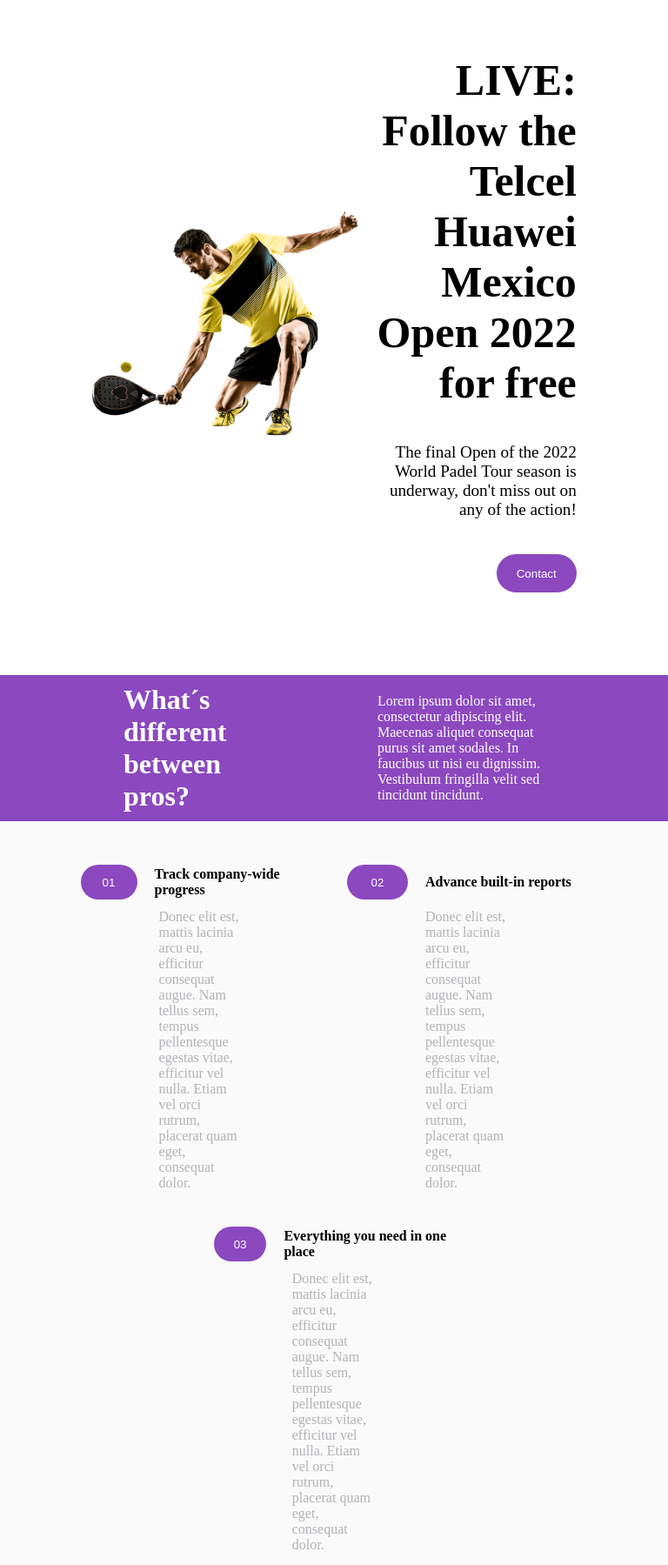
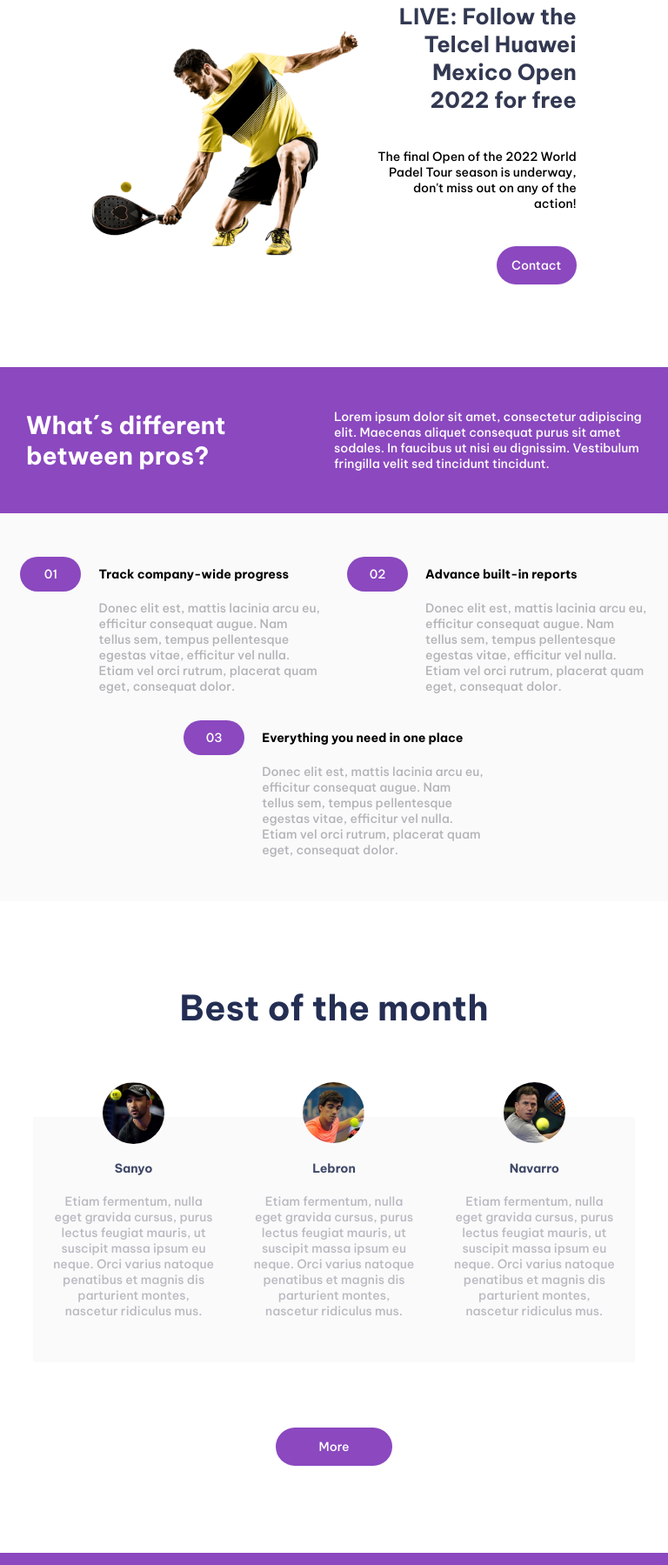
Before and after one commit to Danielalvz/paginaDeportes, a plain HTML site: page index2.html in a window 768 px wide. Shown: the part 271-2070 px from the top of the page at 87% size. Drawn offline with Linux system fonts and the light colour scheme; a web font is replaced by a local one.

Commit message:
Se le agregan algunos detalles para tablet

```diff
--- a/index2.html
+++ b/index2.html
@@ -4,6 +4,15 @@
 <head>
     <meta charset="UTF-8">
     <meta name="viewport" content="width=device-width, initial-scale=1.0">
+    <link rel="preconnect" href="https://fonts.googleapis.com">
+    <link rel="preconnect" href="https://fonts.gstatic.com" crossorigin>
+    <link rel="preconnect" href="https://fonts.googleapis.com">
+    <link rel="preconnect" href="https://fonts.gstatic.com" crossorigin>
+    <link rel="preconnect" href="https://fonts.googleapis.com">
+    <link rel="preconnect" href="https://fonts.gstatic.com" crossorigin>
+    <link
+        href="https://fonts.googleapis.com/css2?family=Be+Vietnam+Pro:wght@300;500;700&family=Castoro+Titling&family=Chakra+Petch&family=Kaushan+Script&family=Raleway:wght@200;300;500;600&family=Righteous&family=Roboto&family=Russo+One&family=Satisfy&family=Vina+Sans&display=swap"
+        rel="stylesheet">
     <link rel="stylesheet" href="https://cdnjs.cloudflare.com/ajax/libs/font-awesome/6.4.0/css/all.min.css"
         integrity="sha512-iecdLmaskl7CVkqkXNQ/ZH/XLlvWZOJyj7Yy7tcenmpD1ypASozpmT/E0iPtmFIB46ZmdtAc9eNBvH0H/ZpiBw=="
         crossorigin="anonymous" referrerpolicy="no-referrer" />
--- a/style2.css
+++ b/style2.css
@@ -4,6 +4,7 @@
     list-style: none;
     text-decoration: none;
     box-sizing: border-box;
+    font-family: 'Be Vietnam Pro', sans-serif;
 }
 
 /* HEADER */
@@ -21,6 +22,7 @@
 .marca {
     display: flex;
     flex-direction: row;
+    align-items: center;
     gap: 10px;
     color: #232C50;
 }
@@ -51,6 +53,7 @@
     text-align: center;
     gap: 2em;
     cursor: pointer;
+    font-size: 0.8em;
 }
 
 header a {
@@ -109,17 +112,18 @@
 }
 
 .portadaPrincipal h2 {
-    font-size: 50px;
+    font-size: 2.7em;
+    font-weight: 700;
+    color: #323851;
 }
 
 .portadaPrincipal div p {
-    font-size: 1.2em;
+    font-size: 1em;
 }
 
 .txtMobile {
     display: none;
 }
-
 
 .portadaPrincipal div .btnPagina {
     width: 40%;
@@ -147,7 +151,7 @@
 }
 
 .sectionPros p {
-    width: 25%;
+    width: 33%;
 }
 
 /* informacion*/
@@ -203,6 +207,7 @@
     color: #242E53;
     margin-top: 97px;
     margin-bottom: 100px;
+    text-align: center;
 }
 
 .destacados {
@@ -211,7 +216,6 @@
     justify-content: center;
     align-items: center;
     position: relative;
-
     margin: 0 auto;
 }
 
@@ -219,7 +223,7 @@
     background-color: #FAFAFA;
     text-align: center;
     width: 30%;
-    padding: 50px 56px 17px;
+    padding: 50px 20px;
     display: flex;
     flex-direction: column;
     gap: 20px;
@@ -335,11 +339,11 @@
 footer p {
     color: #8C8C94;
     text-align: end;
-    margin: 0 5em;
+    margin: 0 8%;
     padding-bottom: 2em;
 }
 
-/* RESPONSIVE */
+/* RESPONSIVE MOBILE*/
 @media screen and (max-width: 600px) {
 
     /* HEADER */
@@ -389,15 +393,12 @@
         display: none;
     }
 
-    /* -----------------------------*/
-
     /* MAIN */
 
     /* portadaPrincipal */
     .portadaPrincipal {
-        margin-top: 30px;
-        margin-bottom: 40px;
-
+        margin-top: 2em;
+        margin-bottom: 3em;
     }
 
     .portadaPrincipal img {
@@ -505,7 +506,7 @@
     }
 
     /* FOOTER */
-    footer > section {
+    footer>section {
         flex-wrap: wrap-reverse;
         justify-content: space-around;
         padding-top: 40px;
@@ -536,3 +537,67 @@
         text-align: center;
     }
 }
+
+/* RESPONSIVE CELULAR MUY PEQUEÑO */
+@media screen and (max-width: 300px) {
+    * {
+        font-size: 12px;
+    }
+
+    footer .inbox {
+        display: flex;
+        flex-flow: row wrap;
+        align-items: center;
+        justify-content: center;
+        gap: 10px;
+    }
+}
+
+/* RESPONSIVE TABLETS */
+@media screen and (min-width: 750px) and (max-width: 912px) {
+
+    * {
+        font-size: 14px;
+    }
+
+    /* Main */
+    .portadaPrincipal {
+        margin-top: 100px
+    }
+    .portadaPrincipal h2 {
+        font-size: 1.8em;
+    }
+
+    .sectionPros {
+        gap: 0;
+        justify-content: space-around;
+        padding: 0 30px;
+    }
+
+    .sectionPros h3 {
+        width: 50%;
+    }
+
+    .sectionPros p {
+        width: 50%;
+    }
+
+    .informacion .seccionInformacion {
+        width: 45%;
+    }
+
+    .informacion .seccionDetalle {
+        padding: 0;
+        margin-top: 10px;
+        margin-left: 90px;
+    }
+
+    .destacados {
+        width: 90%;
+    }
+
+    .personasDestacadas {
+        width: 70%;
+        padding: 50px 20px;
+    }
+}
```
